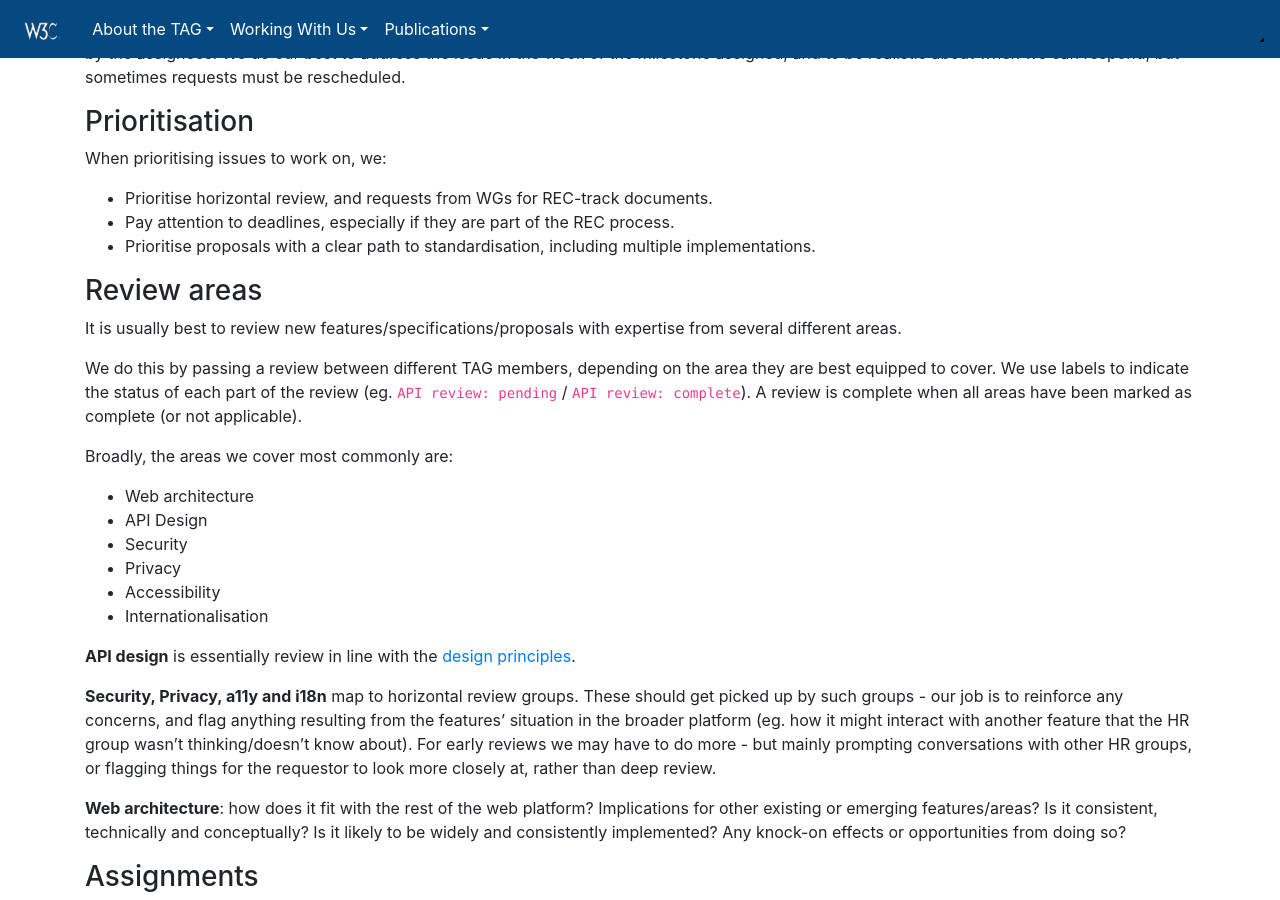
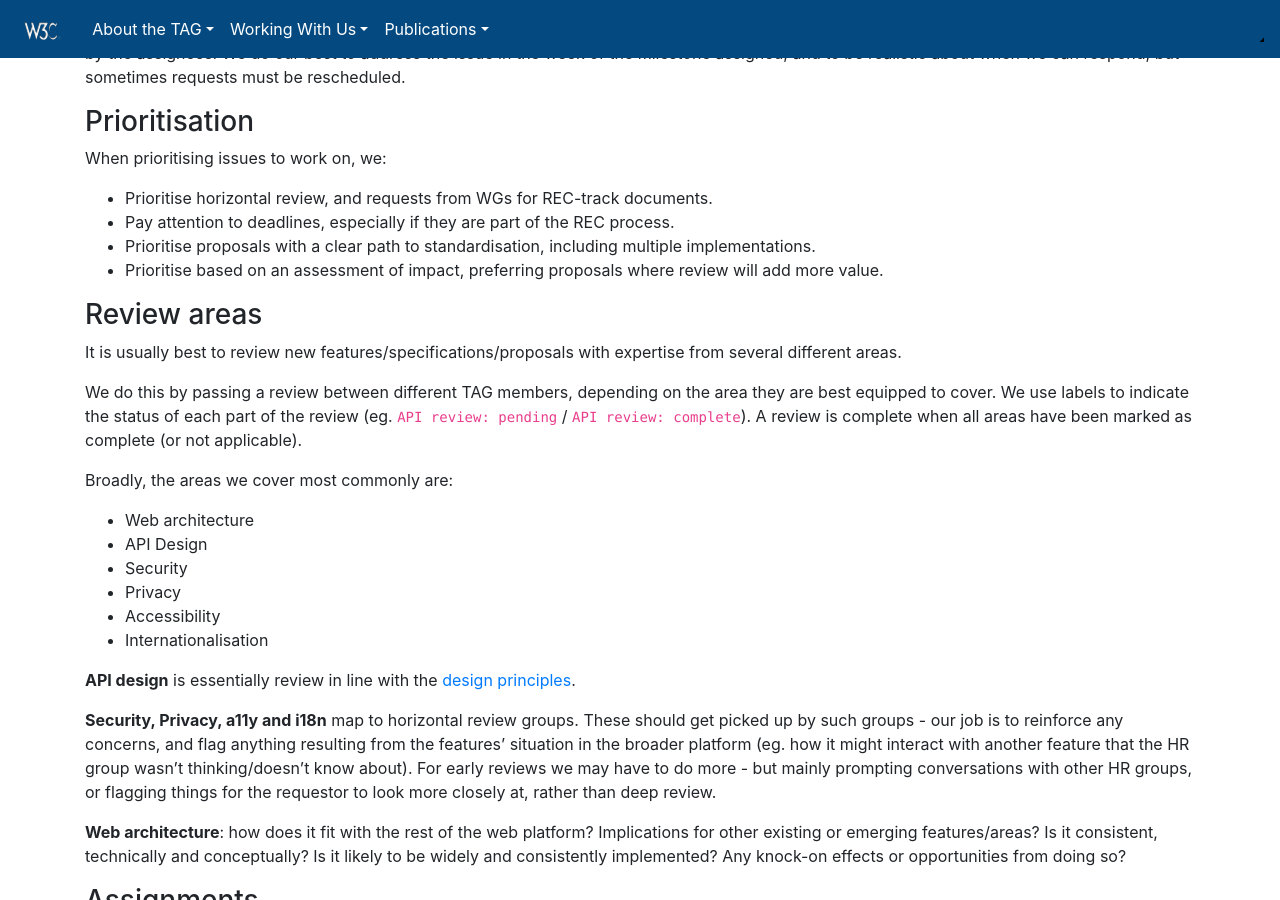
Before and after one commit to w3ctag/tag.w3.org, a Jekyll site: the page built from workmode/design-reviews.md, in a window 1280 px wide and 900 px high, scrolled down 1589 px. Built offline with Jekyll 4.4.1, drawn with Linux system fonts in a browser that asks for light colours; nearby versions of some CDN libraries; library files that are not in the unit come from our copies.

Commit message:
Add impact to prioritisation
Co-authored-by: Martin Thomson <mt@lowentropy.net>

```diff
--- a/workmode/design-reviews.md
+++ b/workmode/design-reviews.md
@@ -71,6 +71,7 @@ When prioritising issues to work on, we:
 * Prioritise horizontal review, and requests from WGs for REC-track documents.
 * Pay attention to deadlines, especially if they are part of the REC process.
 * Prioritise proposals with a clear path to standardisation, including multiple implementations.
+* Prioritise based on an assessment of impact, preferring proposals where review will add more value.
 
 ### Review areas
 
```
